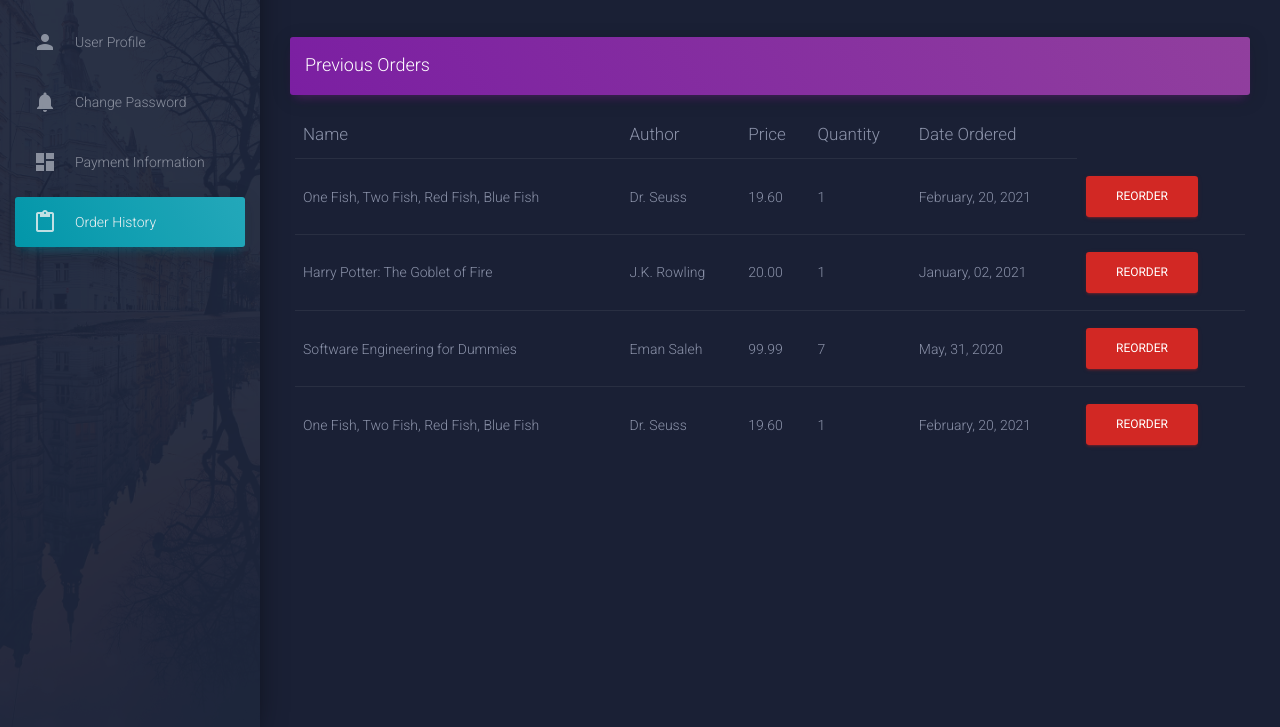
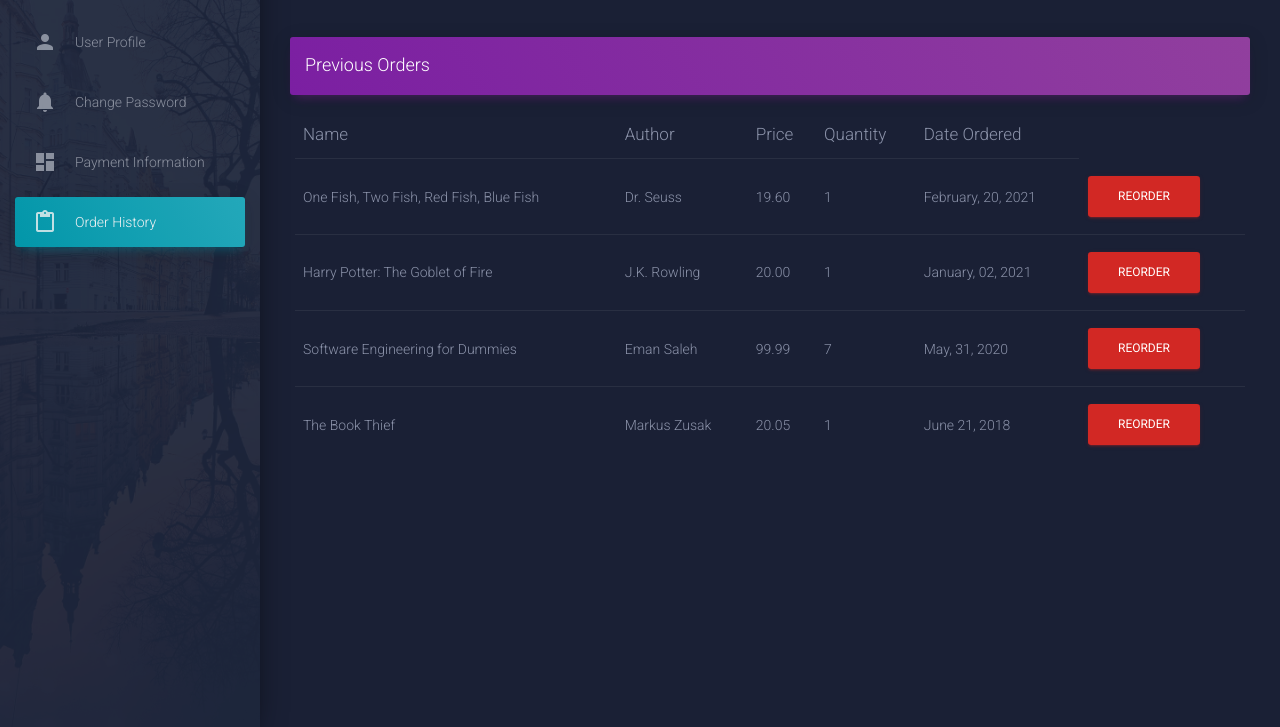
Before and after one commit to TiffyxSammy/bookstore, a plain HTML site: page users/orderHistory.html in a window 1280 px wide. Shown: the part 73-800 px from the top of the page. Drawn offline with Linux system fonts and the light colour scheme; some packages are replaced by stand-ins of ours; a script that the page names is missing.

Commit message:
updated order history

```diff
--- a/users/orderHistory.html
+++ b/users/orderHistory.html
@@ -180,19 +180,19 @@
                                                 </tr>
                                                 <tr>
                                                     <td>
-                                                        One Fish, Two Fish, Red Fish, Blue Fish
+                                                        The Book Thief
                                                     </td>
                                                     <td>
-                                                        Dr. Seuss
+                                                        Markus Zusak
                                                     </td>
                                                     <td>
-                                                        19.60
+                                                        20.05
                                                     </td>
                                                     <td>
                                                         1
                                                     </td>
                                                     <td>
-                                                        February, 20, 2021
+                                                        June 21, 2018
                                                     </td>
                                                     <td>
                                                       <button type="button" class="btn btn-danger">Reorder</button>
```
